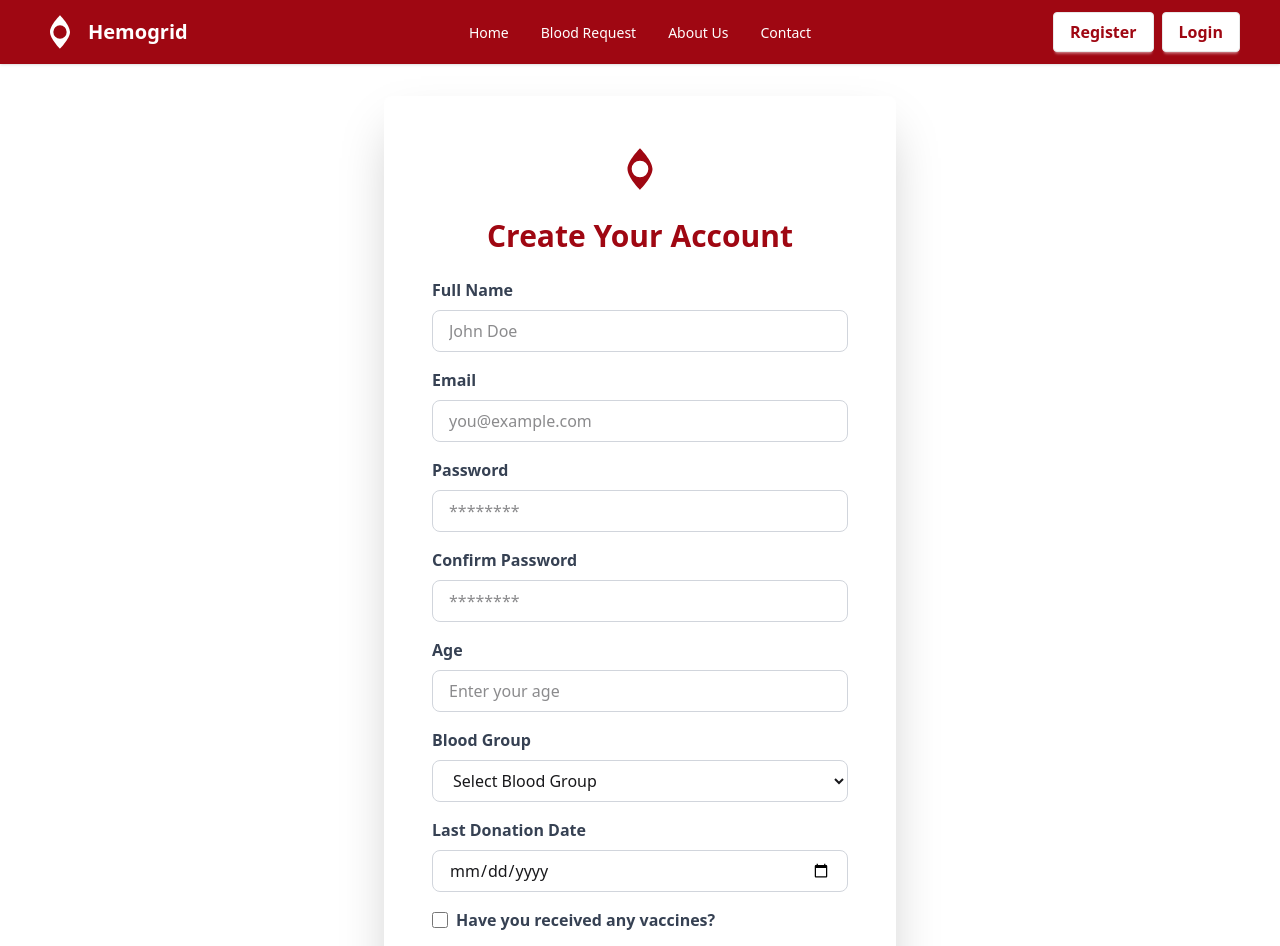
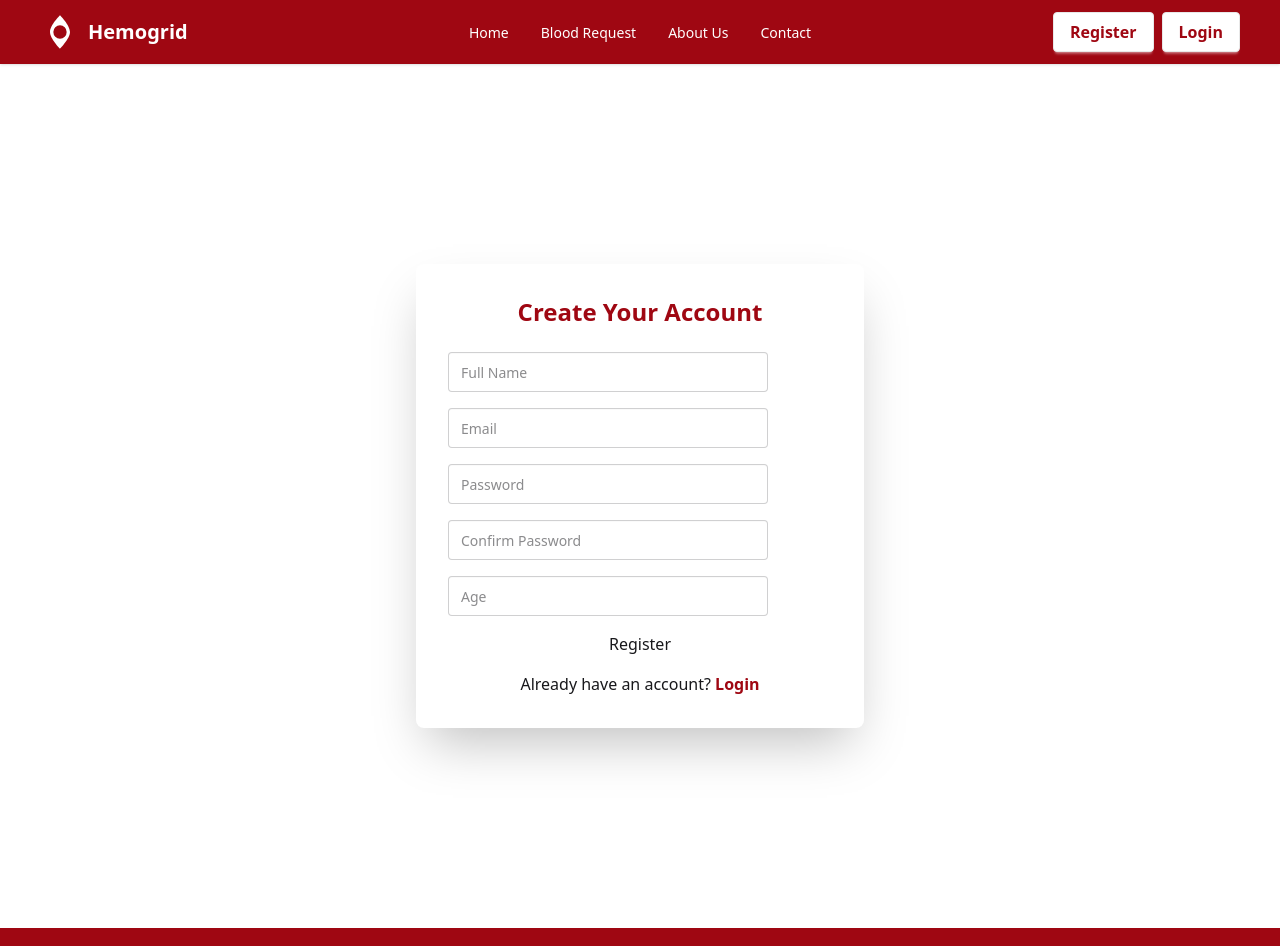
Before and after one commit to Moniruzzaman-Shawon/hemogrid-client, a React (Vite) app: page /register in a window 1280 px wide. Shown: the top 946 px of the page. Built offline with nearby package versions, Linux system fonts and the light colour scheme.

Commit message:
donate blood on processing

```diff
--- a/src/pages/auth/Register.jsx
+++ b/src/pages/auth/Register.jsx
@@ -1,5 +1,6 @@
 import { useState } from "react";
 import { Link } from "react-router-dom";
+import apiClient from "../../services/apiClient";
 
 const Register = () => {
   const [formData, setFormData] = useState({
@@ -8,197 +9,58 @@ const Register = () => {
     password: "",
     confirmPassword: "",
     age: "",
-    bloodGroup: "",
-    lastDonation: "",
-    vaccinated: false,
-    monthsSinceVaccine: "",
   });
+  const [error, setError] = useState("");
+  const [success, setSuccess] = useState("");
 
   const handleChange = (e) => {
-    const { name, value, type, checked } = e.target;
-    setFormData({
-      ...formData,
-      [name]: type === "checkbox" ? checked : value,
-    });
+    const { name, value } = e.target;
+    setFormData({...formData, [name]: value });
   };
 
-  const handleRegister = (e) => {
+  const handleRegister = async (e) => {
     e.preventDefault();
-    // TODO: Add registration logic
-    console.log(formData);
+    setError("");
+    setSuccess("");
+
+    if (formData.password !== formData.confirmPassword) {
+      setError("Passwords do not match!");
+      return;
+    }
+
+    try {
+      await apiClient.post("/auth/register/", {
+        full_name: formData.name,
+        email: formData.email,
+        password: formData.password,
+        age: formData.age,
+      });
+      setSuccess("Registration successful! Please check your email to verify your account.");
+    } catch (err) {
+      setError(err.response?.data?.detail || "Registration failed. Please try again.");
+    }
   };
 
   return (
-    <div className="min-h-screen flex items-center justify-center ">
-      <div className="bg-white shadow-2xl rounded-lg w-full max-w-md lg:max-w-lg p-8 lg:p-12">
-        {/* Logo */}
-        <div className="flex justify-center mb-6">
-          <svg
-            width="50"
-            height="50"
-            viewBox="0 0 24 24"
-            xmlns="http://www.w3.org/2000/svg"
-            fillRule="evenodd"
-            clipRule="evenodd"
-            className="fill-current text-red-800"
-          >
-            <path d="M12 2C12 2 6 8 6 12s6 10 6 10 6-6 6-10-6-10-6-10zm0 14a4 4 0 1 1 0-8 4 4 0 0 1 0 8z" />
-          </svg>
-        </div>
+    <div className="min-h-screen flex items-center justify-center">
+      <div className="bg-white shadow-2xl rounded-lg w-full max-w-md p-8">
+        <h2 className="text-2xl font-bold text-center text-red-800 mb-6">Create Your Account</h2>
 
-        <h2 className="text-2xl lg:text-3xl font-bold text-center text-red-800 mb-6">
-          Create Your Account
-        </h2>
+        {success && <p className="text-green-600 mb-3">{success}</p>}
+        {error && <p className="text-red-600 mb-3">{error}</p>}
 
         <form onSubmit={handleRegister} className="space-y-4">
-          {/* Name */}
-          <div>
-            <label className="block text-gray-700 font-semibold mb-2">Full Name</label>
-            <input
-              type="text"
-              name="name"
-              value={formData.name}
-              onChange={handleChange}
-              placeholder="John Doe"
-              className="w-full px-4 py-2 border border-gray-300 rounded-lg focus:outline-none focus:ring-2 focus:ring-red-800 focus:border-red-800"
-              required
-            />
-          </div>
-
-          {/* Email */}
-          <div>
-            <label className="block text-gray-700 font-semibold mb-2">Email</label>
-            <input
-              type="email"
-              name="email"
-              value={formData.email}
-              onChange={handleChange}
-              placeholder="you@example.com"
-              className="w-full px-4 py-2 border border-gray-300 rounded-lg focus:outline-none focus:ring-2 focus:ring-red-800 focus:border-red-800"
-              required
-            />
-          </div>
-
-          {/* Password */}
-          <div>
-            <label className="block text-gray-700 font-semibold mb-2">Password</label>
-            <input
-              type="password"
-              name="password"
-              value={formData.password}
-              onChange={handleChange}
-              placeholder="********"
-              className="w-full px-4 py-2 border border-gray-300 rounded-lg focus:outline-none focus:ring-2 focus:ring-red-800 focus:border-red-800"
-              required
-            />
-          </div>
-
-          {/* Confirm Password */}
-          <div>
-            <label className="block text-gray-700 font-semibold mb-2">Confirm Password</label>
-            <input
-              type="password"
-              name="confirmPassword"
-              value={formData.confirmPassword}
-              onChange={handleChange}
-              placeholder="********"
-              className="w-full px-4 py-2 border border-gray-300 rounded-lg focus:outline-none focus:ring-2 focus:ring-red-800 focus:border-red-800"
-              required
-            />
-          </div>
-
-          {/* Age */}
-          <div>
-            <label className="block text-gray-700 font-semibold mb-2">Age</label>
-            <input
-              type="number"
-              name="age"
-              value={formData.age}
-              onChange={handleChange}
-              placeholder="Enter your age"
-              min="18"
-              className="w-full px-4 py-2 border border-gray-300 rounded-lg focus:outline-none focus:ring-2 focus:ring-red-800 focus:border-red-800"
-              required
-            />
-          </div>
-
-          {/* Blood Group */}
-          <div>
-            <label className="block text-gray-700 font-semibold mb-2">Blood Group</label>
-            <select
-              name="bloodGroup"
-              value={formData.bloodGroup}
-              onChange={handleChange}
-              className="w-full px-4 py-2 border border-gray-300 rounded-lg focus:outline-none focus:ring-2 focus:ring-red-800 focus:border-red-800"
-              required
-            >
-              <option value="">Select Blood Group</option>
-              <option value="A+">A+</option>
-              <option value="A-">A-</option>
-              <option value="B+">B+</option>
-              <option value="B-">B-</option>
-              <option value="AB+">AB+</option>
-              <option value="AB-">AB-</option>
-              <option value="O+">O+</option>
-              <option value="O-">O-</option>
-            </select>
-          </div>
-
-          {/* Last Donation */}
-          <div>
-            <label className="block text-gray-700 font-semibold mb-2">Last Donation Date</label>
-            <input
-              type="date"
-              name="lastDonation"
-              value={formData.lastDonation}
-              onChange={handleChange}
-              className="w-full px-4 py-2 border border-gray-300 rounded-lg focus:outline-none focus:ring-2 focus:ring-red-800 focus:border-red-800"
-            />
-          </div>
-
-          {/* Vaccine Checkbox */}
-          <div className="flex items-center gap-2">
-            <input
-              type="checkbox"
-              name="vaccinated"
-              checked={formData.vaccinated}
-              onChange={handleChange}
-              className="h-4 w-4 text-red-800 focus:ring-red-800 border-gray-300 rounded"
-            />
-            <label className="text-gray-700 font-semibold">Have you received any vaccines?</label>
-          </div>
-
-          {/* Months since last vaccine (conditional) */}
-          {formData.vaccinated && (
-            <div>
-              <label className="block text-gray-700 font-semibold mb-2">Months since last vaccine</label>
-              <input
-                type="number"
-                name="monthsSinceVaccine"
-                value={formData.monthsSinceVaccine}
-                onChange={handleChange}
-                placeholder="e.g., 6"
-                min="0"
-                className="w-full px-4 py-2 border border-gray-300 rounded-lg focus:outline-none focus:ring-2 focus:ring-red-800 focus:border-red-800"
-              />
-            </div>
-          )}
-
-          {/* Submit */}
-          <button
-            type="submit"
-            className="w-full py-2 bg-red-800 text-white font-semibold rounded-lg hover:bg-black transition duration-300"
-          >
-            Register
-          </button>
+          <input type="text" name="name" value={formData.name} onChange={handleChange} placeholder="Full Name" required className="input"/>
+          <input type="email" name="email" value={formData.email} onChange={handleChange} placeholder="Email" required className="input"/>
+          <input type="password" name="password" value={formData.password} onChange={handleChange} placeholder="Password" required className="input"/>
+          <input type="password" name="confirmPassword" value={formData.confirmPassword} onChange={handleChange} placeholder="Confirm Password" required className="input"/>
+          <input type="number" name="age" value={formData.age} onChange={handleChange} placeholder="Age" min="18" required className="input"/>
+          <button type="submit" className="btn-red w-full">Register</button>
         </form>
 
-        <div className="text-center mt-4 text-gray-600">
-          Already have an account?{" "}
-          <Link to="/login" className="text-red-800 font-semibold hover:underline">
-            Login
-          </Link>
-        </div>
+        <p className="mt-4 text-center">
+          Already have an account? <Link to="/login" className="text-red-800 font-semibold">Login</Link>
+        </p>
       </div>
     </div>
   );
--- /dev/null
+++ b/src/pages/auth/VerifyEmail.jsx
@@ -0,0 +1,32 @@
+import { useEffect, useState } from "react";
+import { useParams, useNavigate } from "react-router-dom";
+import apiClient from "../../services/apiClient";
+
+const VerifyEmail = () => {
+  const { uidb64, token } = useParams();
+  const [message, setMessage] = useState("Verifying...");
+  const navigate = useNavigate();
+
+  useEffect(() => {
+    const verify = async () => {
+      try {
+        await apiClient.get(`/auth/verify-email/${uidb64}/${token}/`);
+        setMessage("Email verified successfully! Redirecting to login...");
+        setTimeout(() => navigate("/login"), 2000);
+      } catch (err) {
+        setMessage("Invalid or expired link.");
+      }
+    };
+    verify();
+  }, [uidb64, token, navigate]);
+
+  return (
+    <div className="min-h-screen flex items-center justify-center">
+      <div className="bg-white shadow-2xl rounded-lg p-8 text-center">
+        <h2 className="text-2xl font-bold text-red-800">{message}</h2>
+      </div>
+    </div>
+  );
+};
+
+export default VerifyEmail;
--- a/src/routes/AppRoutes.jsx
+++ b/src/routes/AppRoutes.jsx
@@ -13,6 +13,7 @@ import { useAuthContext } from "../context/AuthContext";
 import BloodRequestList from "../pages/blood/BloodRequestList";
 import DonorList from "../pages/blood/DonorList";
 import CreateBloodRequest from "../pages/blood/CreateBloodRequest";
+import VerifyEmail from "../pages/auth/VerifyEmail";
 
 // ProtectedRoute component
 const ProtectedRoute = ({ children, role }) => {
@@ -23,10 +24,8 @@ const ProtectedRoute = ({ children, role }) => {
   return children;
 };
 
-const DashboardLayout = () => {
-  // This layout renders an Outlet for nested routes
-  return <Outlet />;
-};
+// Layout for nested dashboard routes
+const DashboardLayout = () => <Outlet />;
 
 const AppRoutes = () => {
   return (
@@ -34,13 +33,23 @@ const AppRoutes = () => {
       {/* Public Routes */}
       <Route element={<MainLayout />}>
         <Route path="/" element={<Home />} />
+        <Route path="/register" element={<Register />} />
         <Route path="/login" element={<Login />} />
-    <Route path="/register" element={<Register />} />
+        <Route path="/verify-email/:uid/:token" element={<VerifyEmail />} />
         <Route path="/aboutUs" element={<AboutUs />} />
         <Route path="/contact" element={<Contact />} />
         <Route path="/blood-requests" element={<BloodRequestList />} />
-    <Route path="/create-blood-requests" element={<CreateBloodRequest />} />
         <Route path="/donors" element={<DonorList />} />
+
+        {/* CreateBloodRequest is protected, wrap with ProtectedRoute */}
+        <Route
+          path="/create-blood-requests"
+          element={
+            <ProtectedRoute>
+              <CreateBloodRequest />
+            </ProtectedRoute>
+          }
+        />
       </Route>
 
       {/* Protected Dashboard Routes */}
--- a/src/services/apiClient.js
+++ b/src/services/apiClient.js
@@ -2,6 +2,9 @@ import axios from "axios";
 
 const apiClient = axios.create({
   baseURL: "http://127.0.0.1:8000/api",
+  headers: {
+    "Content-Type": "application/json",
+  },
 });
 
 // attach JWT token
```
Also changed, not shown: src/components/blood/DonorCard.jsx (+32 -35 lines), src/context/AuthContext.jsx (+6 -3 lines), src/pages/auth/Login.jsx (+24 -3 lines), src/pages/blood/CreateBloodRequest.jsx (+17 -6 lines), src/pages/blood/DonorList.jsx (+25 -55 lines). Lines whose indentation alone changed are shown as unchanged.
